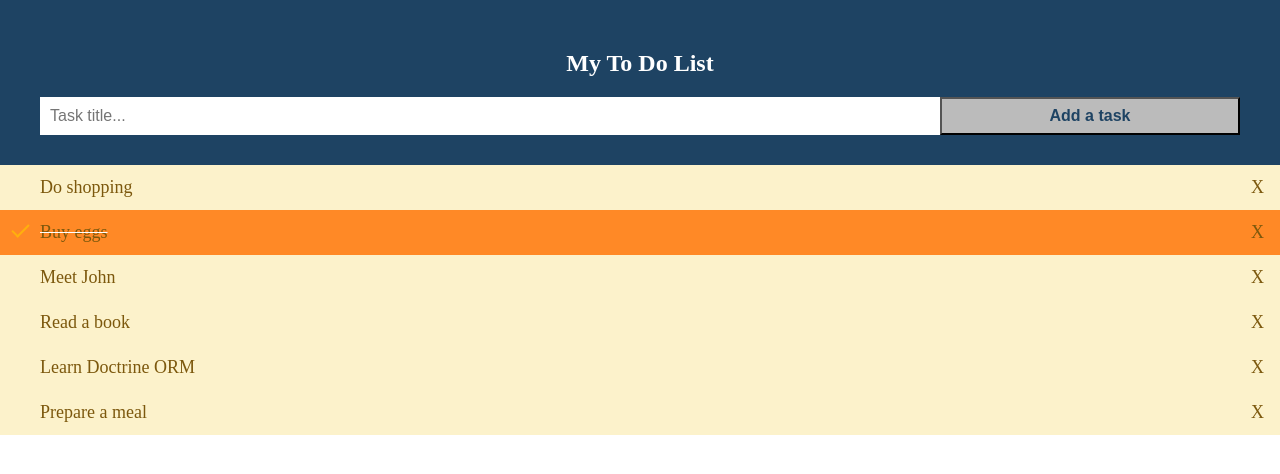
After one commit to MohosinMiah/symfony-CRUD, a Symfony app: template templates/to_list/index.html.twig in a window 1280 px wide. The commit adds this page. Shown: the top 474 px of the page. Run offline with Twig, Linux system fonts and the light colour scheme; the template is opened without the code that fills it, so the values that code supplies are empty; some libraries are stand-ins or nearby versions.

Commit message:
Add Html Template and created Database

```diff
--- /dev/null
+++ b/public/css/styles.css
@@ -0,0 +1,131 @@
+/* source: https://www.w3schools.com/howto/howto_js_todolist.asp  (modified by netprogs.pl for the course purposes) */
+body {
+  margin: 0;
+  min-width: 250px;
+}
+
+/* Include the padding and border in an element's total width and height */
+* {
+  box-sizing: border-box;
+}
+
+/* Remove margins and padding from the list */
+ul {
+  margin: 0;
+  padding: 0;
+}
+
+a {
+  text-decoration: none;
+  color: #7c580d;
+}
+
+/* Style the list items */
+ul li {
+  cursor: pointer;
+  position: relative;
+  padding: 12px 8px 12px 40px;
+  list-style-type: none;
+  background: #fcf2cb;
+  font-size: 18px;
+  transition: 0.2s;
+
+  /* make the list items unselectable */
+  -webkit-user-select: none;
+  -moz-user-select: none;
+  -ms-user-select: none;
+  user-select: none;
+}
+
+/* Set all odd list items to a different color (zebra-stripes) */
+ul li:nth-child(odd) {
+  background: #fcf2cb;
+}
+
+/* Darker background-color on hover */
+ul li:hover {
+  background: #ff8926;
+}
+
+/* When clicked on, add a background color and strike out text */
+ul li.checked {
+  background: #ff8926;
+  color: #fff;
+  text-decoration: line-through;
+}
+
+/* Add a "checked" mark when clicked on */
+ul li.checked::before {
+  content: "";
+  position: absolute;
+  border-color: #ffb00d;
+  border-style: solid;
+  border-width: 0 2px 2px 0;
+  top: 10px;
+  left: 16px;
+  transform: rotate(45deg);
+  height: 15px;
+  width: 7px;
+}
+
+/* Style the close button */
+.close {
+  position: absolute;
+  right: 0;
+  top: 0;
+  padding: 12px 16px 12px 16px;
+}
+
+.close:hover {
+  background-color: #bc2d19;
+  color: white;
+}
+
+/* Style the header */
+.header {
+  background-color: #1e4363;
+  padding: 30px 40px;
+  color: white;
+  text-align: center;
+}
+
+/* Clear floats after the header */
+.header:after {
+  content: "";
+  display: table;
+  clear: both;
+}
+
+/* Style the input */
+input {
+  margin: 0;
+  border: none;
+  border-radius: 0;
+  width: 75%;
+  padding: 10px;
+  float: left;
+  font-size: 16px;
+}
+
+/* Style the "Add" button */
+.addBtn {
+  padding: 8px;
+  width: 25%;
+  background: #bbb;
+  color: #1e4363;
+  float: left;
+  text-align: center;
+  font-size: 16px;
+  cursor: pointer;
+  transition: 0.3s;
+  border-radius: 0;
+  font-weight: bold;
+}
+
+.addBtn:hover {
+  background-color: #ffb00d;
+}
+
+.task-list-item {
+    display: block;
+}
--- a/templates/base.html.twig
+++ b/templates/base.html.twig
@@ -1,3 +1,6 @@
+<!--
+  source: https://www.w3schools.com/howto/howto_js_todolist.asp  (modified by netprogs.pl for the course purposes)
+-->
 <!DOCTYPE html>
 <html>
     <head>
--- /dev/null
+++ b/templates/to_list/index.html.twig
@@ -0,0 +1,47 @@
+{% extends 'base.html.twig' %}
+
+{% block title %}Hello ToListController!{% endblock %}
+
+{% block stylesheets %}
+<link rel="stylesheet" href="../css/styles.css">
+{% endblock %}
+
+{% block body %}
+<body>
+    <div class="header">
+      <h2>My To Do List</h2>
+      <form action="">
+        <input type="text" id="myInput" placeholder="Task title..." />
+        <button type="submit" class="addBtn">Add a task</button>
+      </form>
+    </div>
+
+    <ul>
+      <li>
+        <a href="done"> <span class="task-list-item">Do shopping </span> </a
+        ><a onclick="return confirm('Are you sure to delete?')" href="delete"><span class="close">X</span></a>
+      </li>
+      <li class="checked">
+        <a href="undone"> <span class="task-list-item">Buy eggs </span> </a
+        ><a onclick="return confirm('Are you sure to delete?')" href="delete"><span class="close">X</span></a>
+      </li>
+      <li>
+        <a href="done"> <span class="task-list-item">Meet John </span> </a
+        ><a onclick="return confirm('Are you sure to delete?')" href="delete"><span class="close">X</span></a>
+      </li>
+      <li>
+        <a href="done"> <span class="task-list-item">Read a book </span> </a
+        ><a onclick="return confirm('Are you sure to delete?')" href="delete"><span class="close">X</span></a>
+      </li>
+      <li>
+        <a href="done"> <span class="task-list-item">Learn Doctrine ORM </span> </a
+        ><a onclick="return confirm('Are you sure to delete?')" href="delete"><span class="close">X</span></a>
+      </li>
+      <li>
+        <a href="done"> <span class="task-list-item">Prepare a meal </span> </a
+        ><a onclick="return confirm('Are you sure to delete?')" href="delete"><span class="close">X</span></a>
+      </li>
+    </ul>
+  </body>
+
+{% endblock %}
```
Also changed, not shown: src/Controller/ToListController.php (added, +19 -0 lines), 1 other file.
